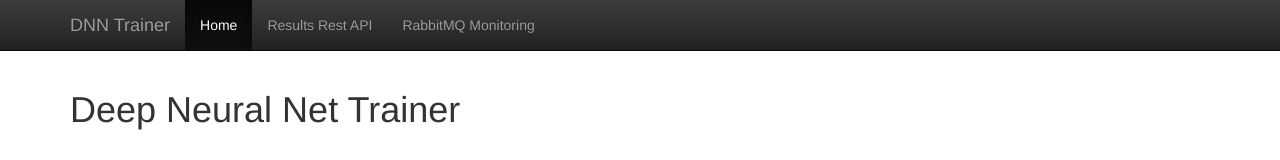
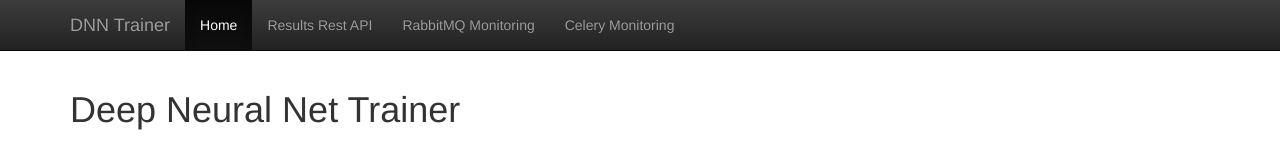
Before and after one commit to claymcleod/dnn-trainer, a plain HTML site: page dnn-flask-server/static/index.html in a window 1280 px wide. Shown: the top 160 px of the page. Drawn offline with nearby package versions, Linux system fonts and the light colour scheme.

Commit message:
celery monitor added

```diff
--- a/dnn-flask-server/static/index.html
+++ b/dnn-flask-server/static/index.html
@@ -33,6 +33,7 @@
             <li class="active"><a href="#">Home</a></li>
             <li><a href="http://129.114.108.156:27080/dnn_results/results/_find">Results Rest API</a></li>
             <li><a href="http://129.114.108.156:8080">RabbitMQ Monitoring</a></li>
+            <li><a href="http://129.114.108.156:5555">Celery Monitoring</a></li>
           </ul>
         </div><!--/.nav-collapse -->
       </div>
```
